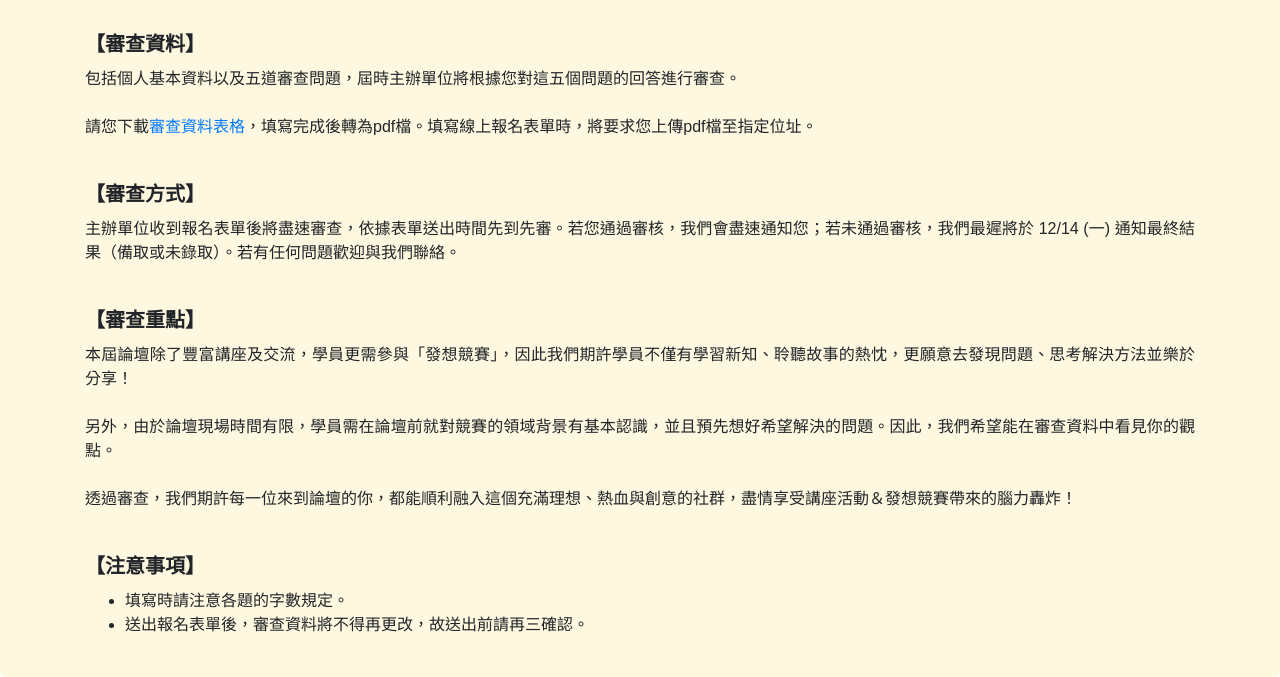
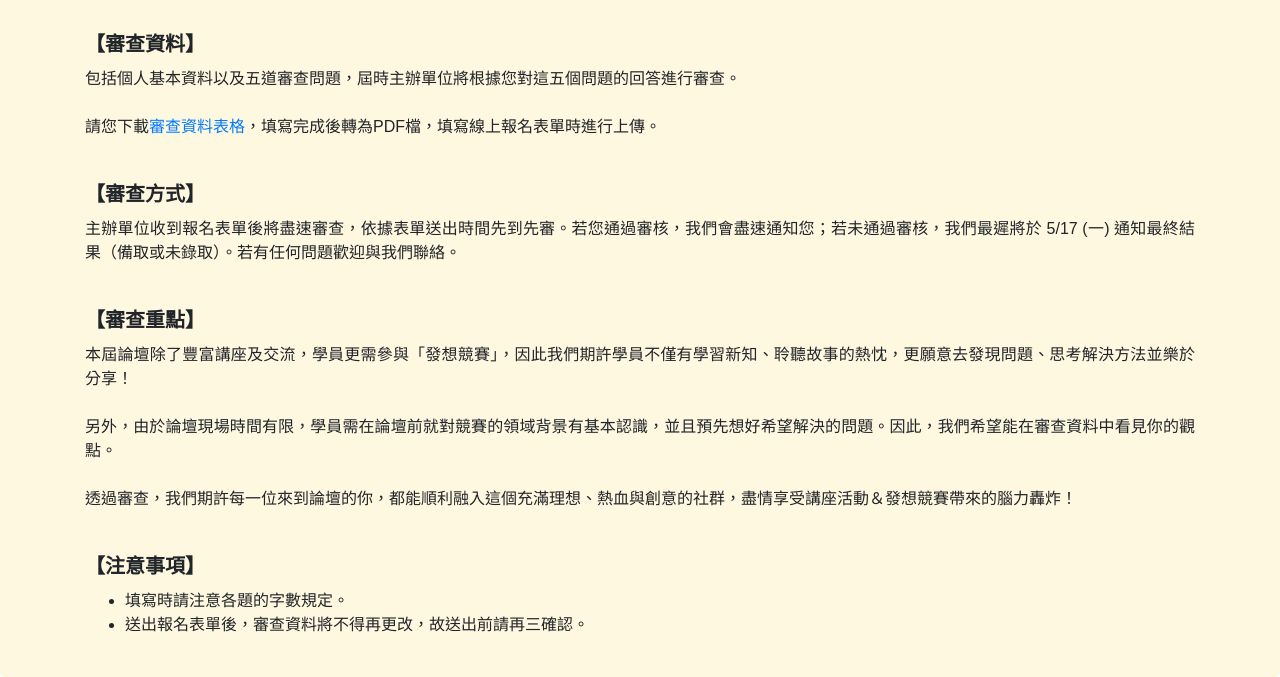
Before and after one commit to Ryan2z/APMSS2023_SYER, a plain HTML site: page selection.html in a window 1280 px wide. Shown: the part 213-890 px from the top of the page. Drawn offline with nearby package versions, Linux system fonts and the light colour scheme; a web font is replaced by a local one.

Commit message:
Update selection.html

```diff
--- a/selection.html
+++ b/selection.html
@@ -63,10 +63,10 @@
 					<div class="col-md-12 text-left">
 						<h5>【審查資料】</h5>
 						<p>包括個人基本資料以及五道審查問題，屆時主辦單位將根據您對這五個問題的回答進行審查。<br><br>
-						請您下載<a href="registration.docx">審查資料表格</a>，填寫完成後轉為pdf檔。填寫線上報名表單時，將要求您上傳pdf檔至指定位址。</p><br>
+						請您下載<a href="registration.docx">審查資料表格</a>，填寫完成後轉為PDF檔，填寫線上報名表單時進行上傳。</p><br>
 
 						<h5>【審查方式】</h5>
-						<p>主辦單位收到報名表單後將盡速審查，依據表單送出時間先到先審。若您通過審核，我們會盡速通知您；若未通過審核，我們最遲將於 12/14 (一) 通知最終結果（備取或未錄取）。若有任何問題歡迎與我們聯絡。</p><br>
+						<p>主辦單位收到報名表單後將盡速審查，依據表單送出時間先到先審。若您通過審核，我們會盡速通知您；若未通過審核，我們最遲將於 5/17 (一) 通知最終結果（備取或未錄取）。若有任何問題歡迎與我們聯絡。</p><br>
 
 						<h5>【審查重點】</h5>
 						<p>本屆論壇除了豐富講座及交流，學員更需參與「發想競賽」，因此我們期許學員不僅有學習新知、聆聽故事的熱忱，更願意去發現問題、思考解決方法並樂於分享！<br><br>
```
